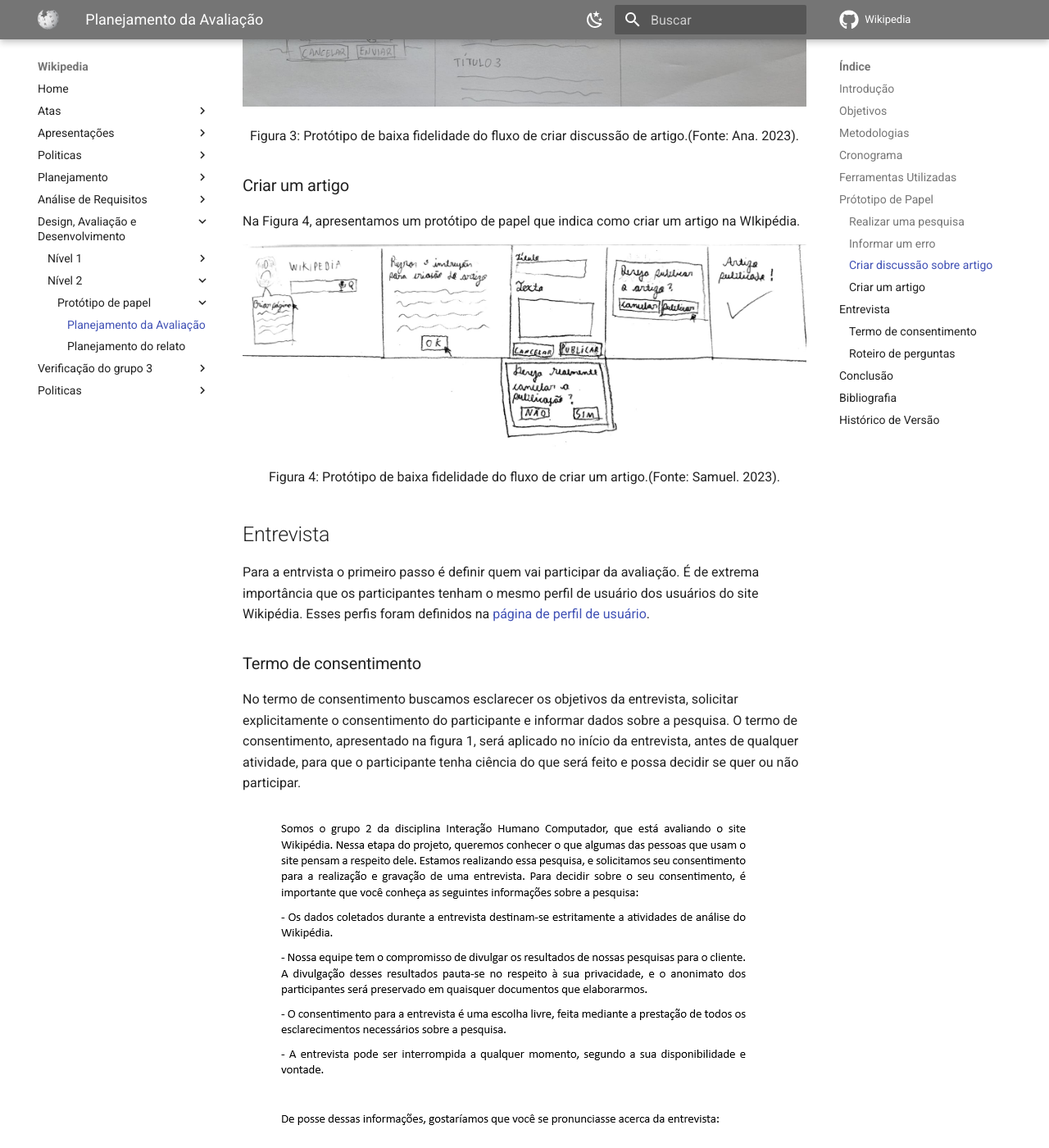
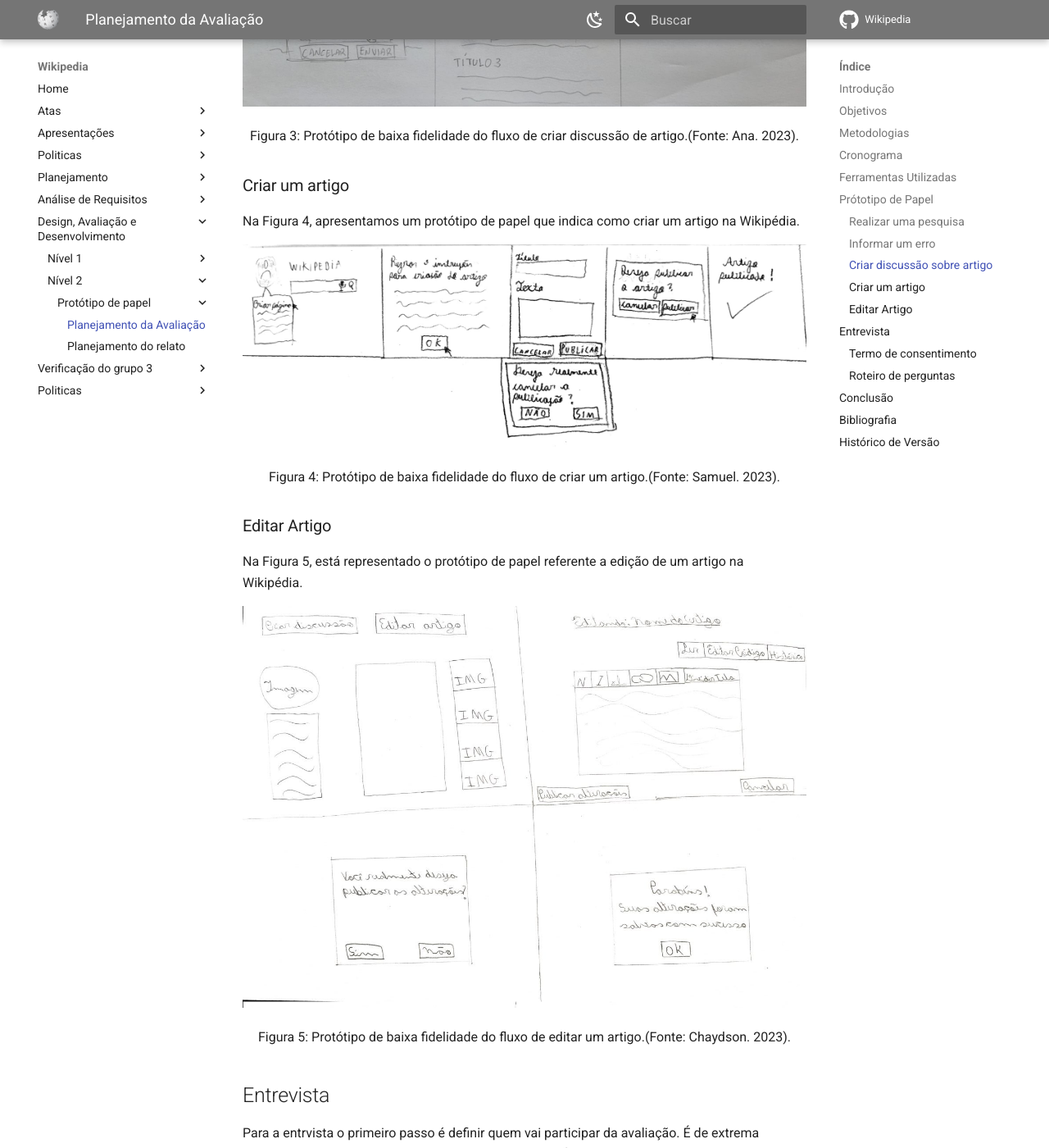
Before and after one commit to Interacao-Humano-Computador/2023.1-Wikipedia, an MkDocs documentation site: the page built from docs/design-avaliacao-desenvolvimento/nivel2/prototipoDePapel/planejamentoDaAvaliacaoPrototipoDePapel.md, in a window 1280 px wide and 1400 px high, scrolled down 4636 px. Shown: the whole window at 82% size. Built offline with MkDocs 1.6.1 and Material for MkDocs 9.7.7, drawn with Linux system fonts in a browser that asks for light colours; comment, search, counter and statistics services are not loaded.

Commit message:
adicionando prototipo

```diff
--- a/docs/design-avaliacao-desenvolvimento/nivel2/prototipoDePapel/planejamentoDaAvaliacaoPrototipoDePapel.md
+++ b/docs/design-avaliacao-desenvolvimento/nivel2/prototipoDePapel/planejamentoDaAvaliacaoPrototipoDePapel.md
@@ -95,12 +95,22 @@ Na Figura 3 apresentamos um protótipo de papel que indica como criar uma discus
 
 ### Criar um artigo
 
-Na Figura 4, apresentamos um protótipo de papel que indica como criar um artigo na WIkipédia.
+Na Figura 4, apresentamos um protótipo de papel que indica como criar um artigo na Wikipédia.
 
 <img src="../../../../images/prototipos/prototipoPapelCriacaoArtigo.jpeg">
 
 <div style="text-align: center">
 <p>Figura 4: Protótipo de baixa fidelidade do fluxo de criar um artigo.(Fonte: Samuel. 2023).</p>
+</div>
+
+### Editar Artigo
+
+Na Figura 5, está representado o protótipo de papel referente a edição de um artigo na Wikipédia.
+
+<img src="../../../../images/prototipos/prototipoPapelEdicao.jpg">
+
+<div style="text-align: center">
+<p>Figura 5: Protótipo de baixa fidelidade do fluxo de editar um artigo.(Fonte: Chaydson. 2023).</p>
 </div>
 
 ## Entrevista
```
Also changed, not shown: docs/images/prototipos/prototipoPapelEdicao.jpg (added).
